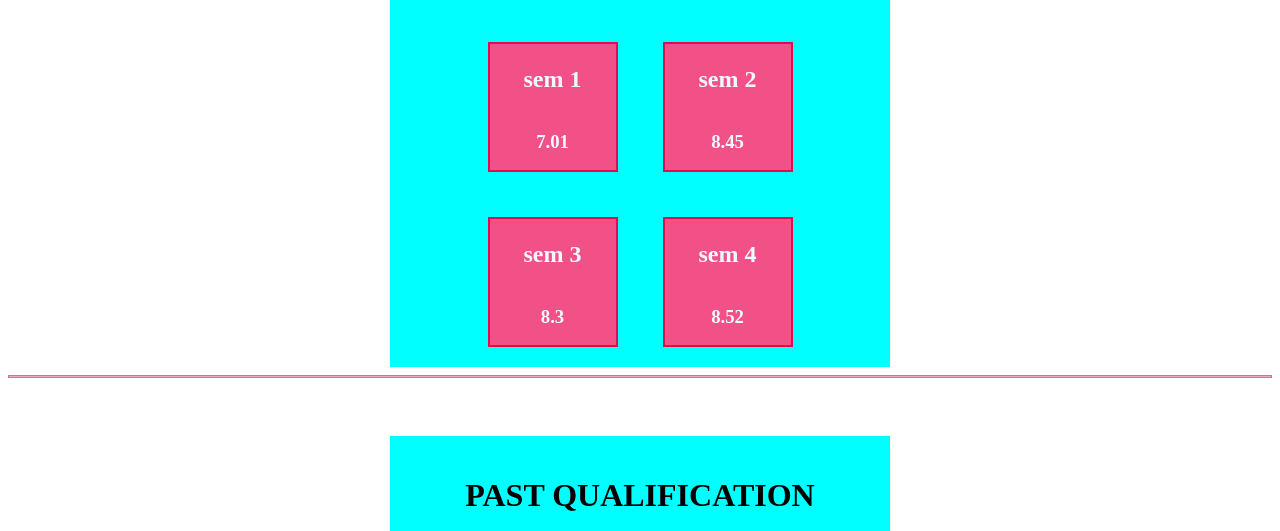
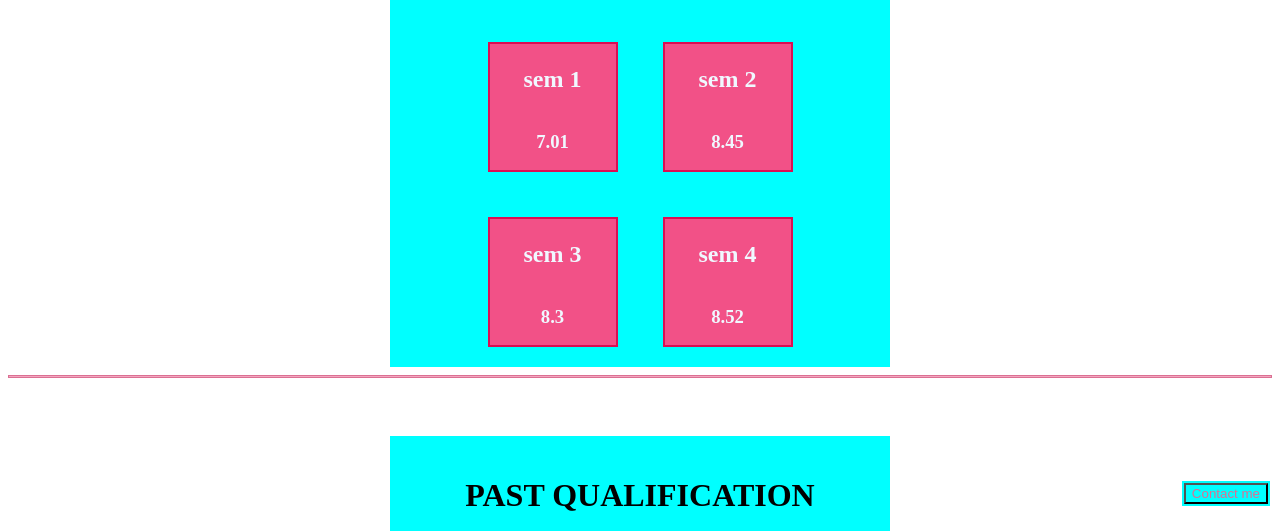
Before and after one commit to Utkranti05/mywork, a plain HTML site: page index.html in a window 1280 px wide. Shown: the part 269-800 px from the top of the page. Drawn offline with Linux system fonts and the light colour scheme.

Commit message:
added contact and edited title

```diff
--- a/index.html
+++ b/index.html
@@ -5,7 +5,7 @@
 <head>
     <meta charset="UTF-8">
     <meta name="viewport" content="width=device-width, initial-scale=1.0">
-    <title>Document</title>
+    <title>UTKRANTI</title>
 
     <style>
         header {
@@ -94,6 +94,16 @@
                 justify-content:right;
             }
         }
+        .contact{
+            justify-content: right;
+            bottom: 25px;
+            right: 10px;
+            position: fixed;
+            border: 2px solid aqua;
+            border-color: aqua;
+
+
+        }
     </style>
 </head>
 
@@ -160,7 +170,9 @@
         </main>
         <HR>
 
-
+<div class="contact">
+    <button onclick="window.location.href='mailto:utkrantithakur@gmail.com'" style="color:palevioletred; background-color:aqua;">Contact me</button>
+</div>
 
 
 
```
